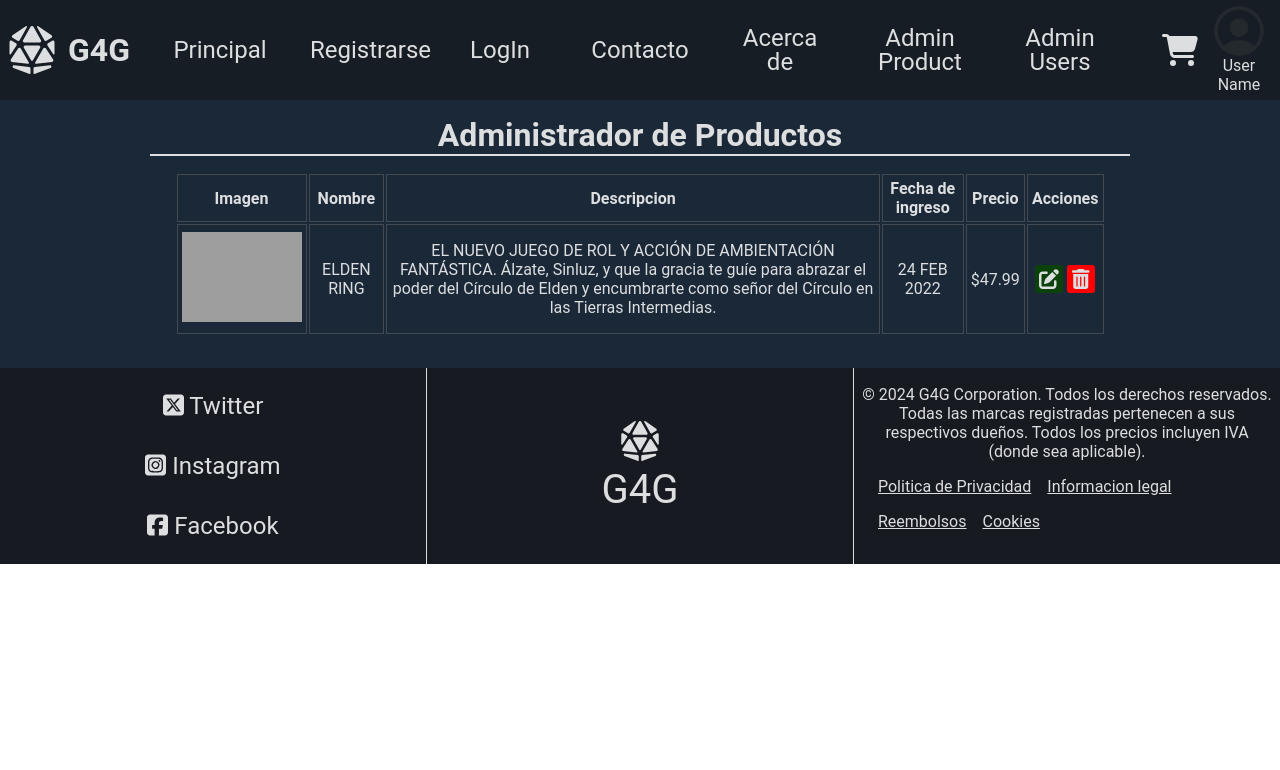
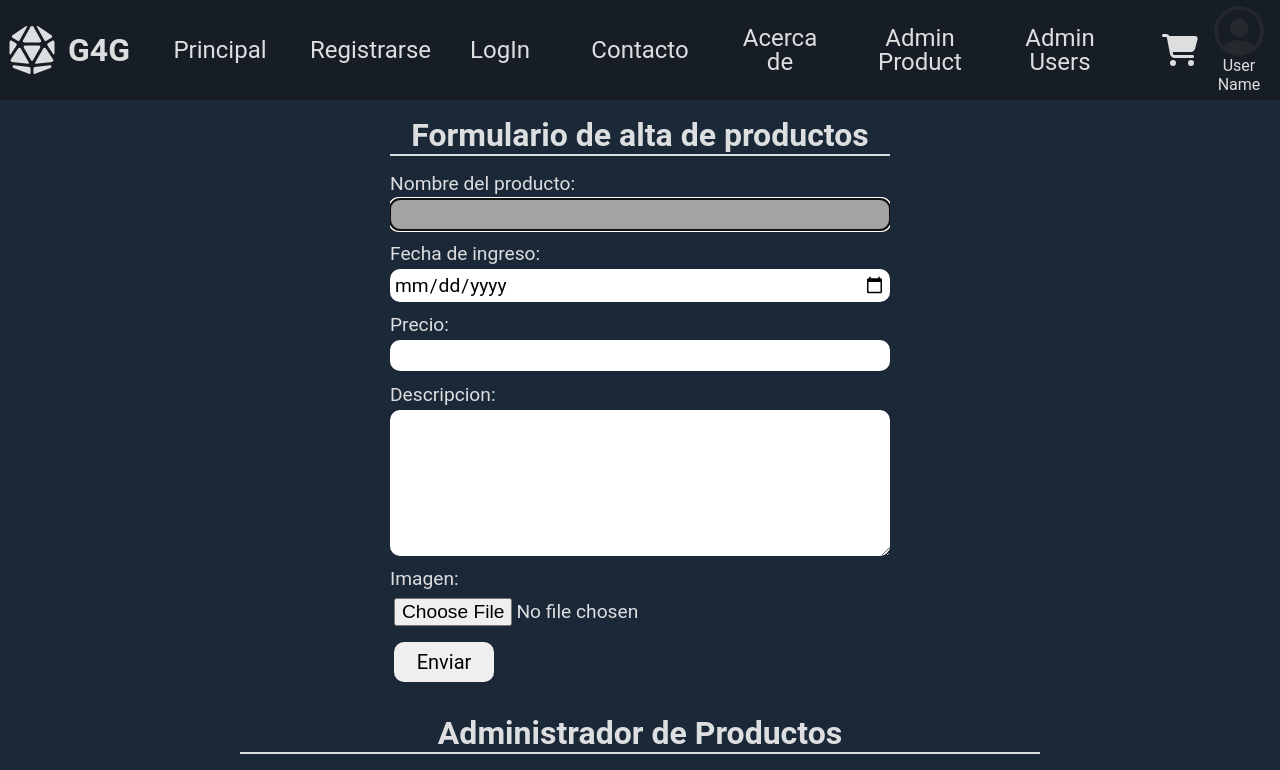
Before and after one commit to SantiVelez99/front-end-entrega-final, a React (Vite) app: page /admin-product in a window 1280 px wide. Shown: the top 770 px of the page. Built offline with nearby package versions, Linux system fonts and the light colour scheme; grey boxes are pictures that could not be loaded.

Commit message:
creado y terminado el admin-products

```diff
--- /dev/null
+++ b/src/components/adminProductForm/AdminProductForm.jsx
@@ -0,0 +1,49 @@
+import './admin-product-form.css'
+export default function AdminProductForm() {
+    let formObj = {}
+    function apHandleSubmit(e) {
+        e.preventDefault()
+        const [...elements] = e.target.elements
+        console.log(elements)
+        elements.forEach(element => {
+            objectCreator(element.name, element.value)
+        });
+        console.log(formObj)
+        return(formObj)
+    }
+
+    function objectCreator(propName, value){
+        formObj[propName] = value
+    }
+
+    return (
+        <div className="form-product-container">
+            <div className="table-title mb-16">
+                    <h1>Formulario de alta de productos</h1>
+                </div>
+            <form className="admin-product-form" onSubmit={(e) => apHandleSubmit(e)}>
+                <div className="input-container">
+                    <label htmlFor="productName" className="ap-input-title">Nombre del producto:</label>
+                    <input type="text" className="ap-form-input" id="productName" name="productName" minLength={3} maxLength={60} autoFocus />
+                </div>
+                <div className="input-container">
+                    <label htmlFor="productDate" className="ap-input-title">Fecha de ingreso:</label>
+                    <input type="date" className="ap-form-input" id="productDate" name="productDate" minLength={3} maxLength={60} />
+                </div>
+                <div className="input-container">
+                    <label htmlFor="productPrice" className="ap-input-title">Precio:</label>
+                    <input type="text" pattern='^[0-9]+(\.[0-9]+)?$' className="ap-form-input" id="productPrice" name="productPrice" minLength={3} maxLength={60} />
+                </div>
+                <div className="input-container">
+                    <label htmlFor="productDesc" className="ap-input-title">Descripcion:</label>
+                    <textarea className='ap-form-input' name="productDesc" id="productDesc" minLength={6} maxLength={600} rows={6} cols={30}></textarea>
+                </div>
+                <div className="input-container">
+                    <label htmlFor="productImage" className="ap-input-title">Imagen:</label>
+                    <input type="file" className="ap-form-input" id="productImage" name="productImage" />
+                </div>
+                <button className='ap-form-btn'>Enviar</button>
+            </form>
+        </div>
+    )
+}
--- /dev/null
+++ b/src/components/adminProductForm/admin-product-form.css
@@ -0,0 +1,47 @@
+.form-product-container {
+    display: flex;
+    flex-direction: column;
+    width: min(90%, 500px);
+    padding: 1rem 0;
+    margin: auto;
+    overflow: auto;
+}
+.input-container{
+    display: flex;
+    flex-direction: column;
+    text-align: start;
+    gap: .25rem;
+    margin-bottom: .725rem;
+    .ap-input-title{
+        font-size: 1.2rem;
+    }
+    .ap-form-input{
+        font-size: 1.2rem;
+        padding: .25rem;
+        border: none;
+        border-radius: 10px;
+        &:focus{
+            background-color: rgb(163, 163, 163);
+        }
+        &[type="file"]:hover{
+            cursor: pointer;
+        }
+    }
+}
+.ap-form-btn{
+    display: flex;
+    justify-content: center;
+    align-items: center;
+    height: 40px;
+    width: 100px;
+    font-size: 1rem;
+    margin-left: .25rem;
+    font-size: 1.25rem;
+    border: none;
+    border-radius: 10px;
+    &:hover{
+        cursor: pointer;
+        background-color: var(--priceBackground);
+        border: 2px solid var(--navColor);
+    }
+}
--- a/src/index.css
+++ b/src/index.css
@@ -22,7 +22,7 @@
   flex-direction: column;
   background-color: var(--backGroundColor);
   align-items: center;
-  width: 100%;
+  width: 100vw;
   .main-header{
     width: 100%;
     background-color: var(--navColor);
@@ -39,3 +39,6 @@
 .underline {
   border-bottom: 1px solid var(--fontColor);
 }
+.mb-16{
+  margin-bottom: 1rem;
+}
--- a/src/pages/admin-products/AdminProducts.jsx
+++ b/src/pages/admin-products/AdminProducts.jsx
@@ -1,12 +1,14 @@
 import { faPenToSquare, faTrashCan } from '@fortawesome/free-solid-svg-icons'
 import './admin-product.css'
 import { FontAwesomeIcon } from '@fortawesome/react-fontawesome'
+import AdminProductForm from '../../components/adminProductForm/AdminProductForm'
 
 
 
 export default function AdminProducts() {
     return (
-        <main className="main-container" id='productsTableContainer'>
+        <main id='productsTableContainer'>
+            <AdminProductForm/>
             <div className="table-container">
                 <div className="table-title">
                     <h1>Administrador de Productos</h1>
--- a/src/pages/admin-products/admin-product.css
+++ b/src/pages/admin-products/admin-product.css
@@ -3,20 +3,22 @@
     --fontColor: #DCDEDF;
     --galleryBgColor: #1b2838;
 }
-
-#productsTableContainer {
+.main-container, #productsTableContainer {
+    width: min(100vw, 100vw) !important;
+    min-height: 623px !important;
+    display: flex;
+    flex-direction: row;
+    flex-wrap: wrap;
+    justify-content: center;
     background-color: var(--galleryBgColor);
     color: var(--fontColor);
 }
 
 .table-container {
     background-color: var(--galleryBgColor);
-    width: 95%;
-    max-width: 980px;
+    width: min(100%, 800px);
     padding: 1rem 0;
-    margin: auto;
-    overflow: auto;
-
+    margin: 0 auto;
 }
 
 .table-title {
@@ -24,7 +26,6 @@
 }
 
 .products-table {
-
     th,
     td {
         padding: 4px;
@@ -81,3 +82,9 @@
     font-size: 20px;
     color: var(--fontColor);
 }
+
+@media screen and (width <= 768px) {
+    #productsTableContainer {
+        flex-direction: column;
+    }
+}
```
